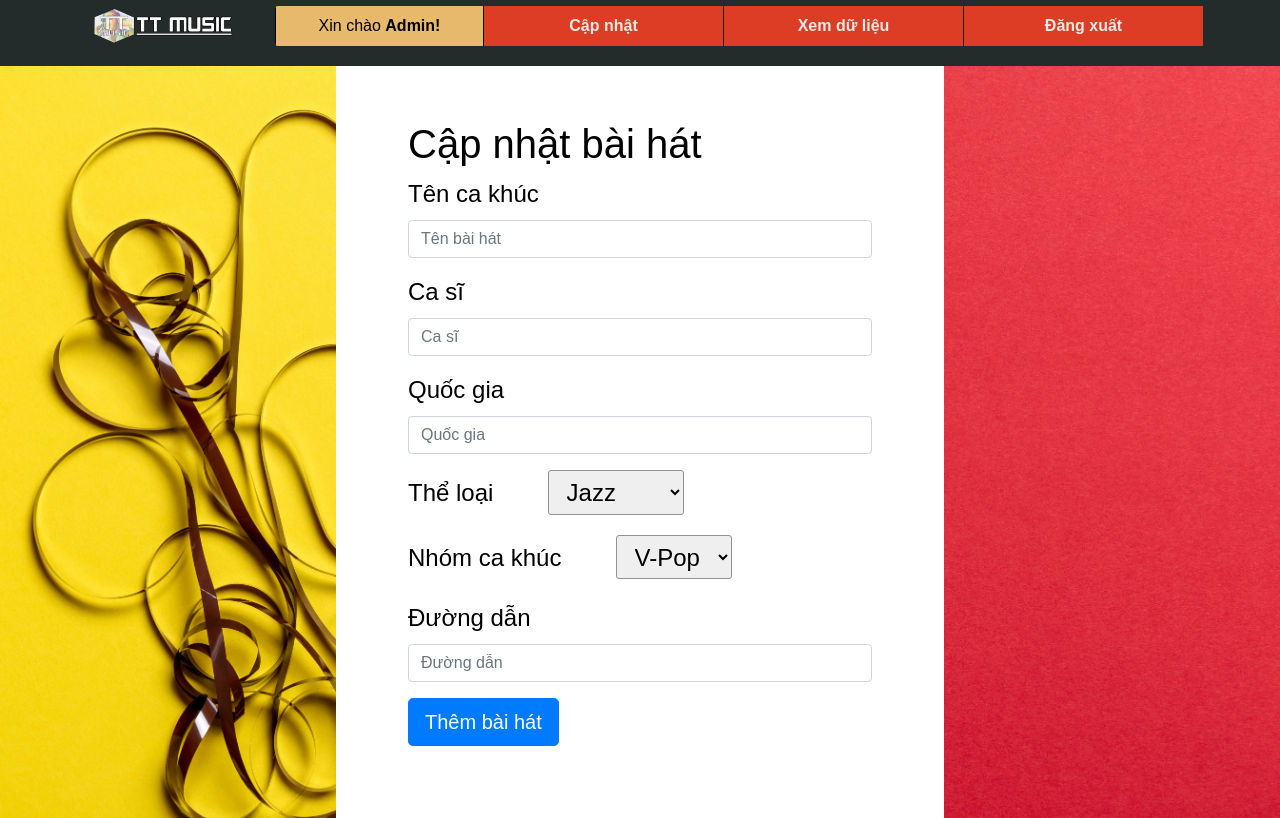
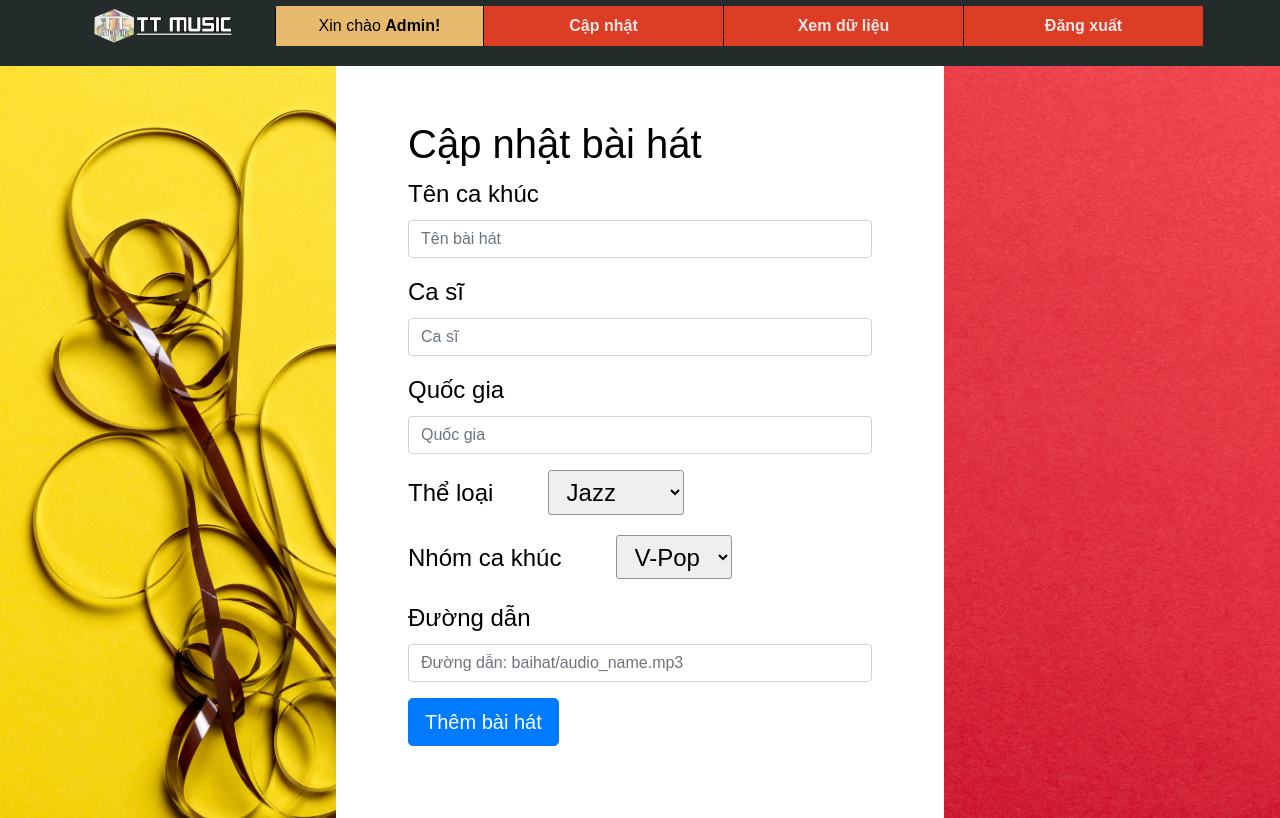
Before and after one commit to AnhTuNguyen30198/CSE485_N066257, a PHP site: page /backend/admin.php in a window 1280 px wide. Run offline with PHP 8.4, Linux system fonts and the light colour scheme; a user stored in the database is signed in; data comes from the database, SQL or seed files in the repository; some libraries are stand-ins or nearby versions.

Commit message:
Add files via upload

```diff
--- a/Sources/backend/admin.php
+++ b/Sources/backend/admin.php
@@ -109,7 +109,7 @@
 
 				  <div class="form-group">
 				    <label for="" class="la-bel">Đường dẫn</label>
-				    <input type="text" class="form-control" id="" placeholder="Đường dẫn" name="path">
+				    <input type="text" class="form-control" id="" placeholder="Đường dẫn: baihat/audio_name.mp3" name="path">
 				  </div>
 				 	<button type="submit" class="btn btn-primary btn-lg capnhat" name="btn-them">Thêm bài hát</button>
 			</form>
```
